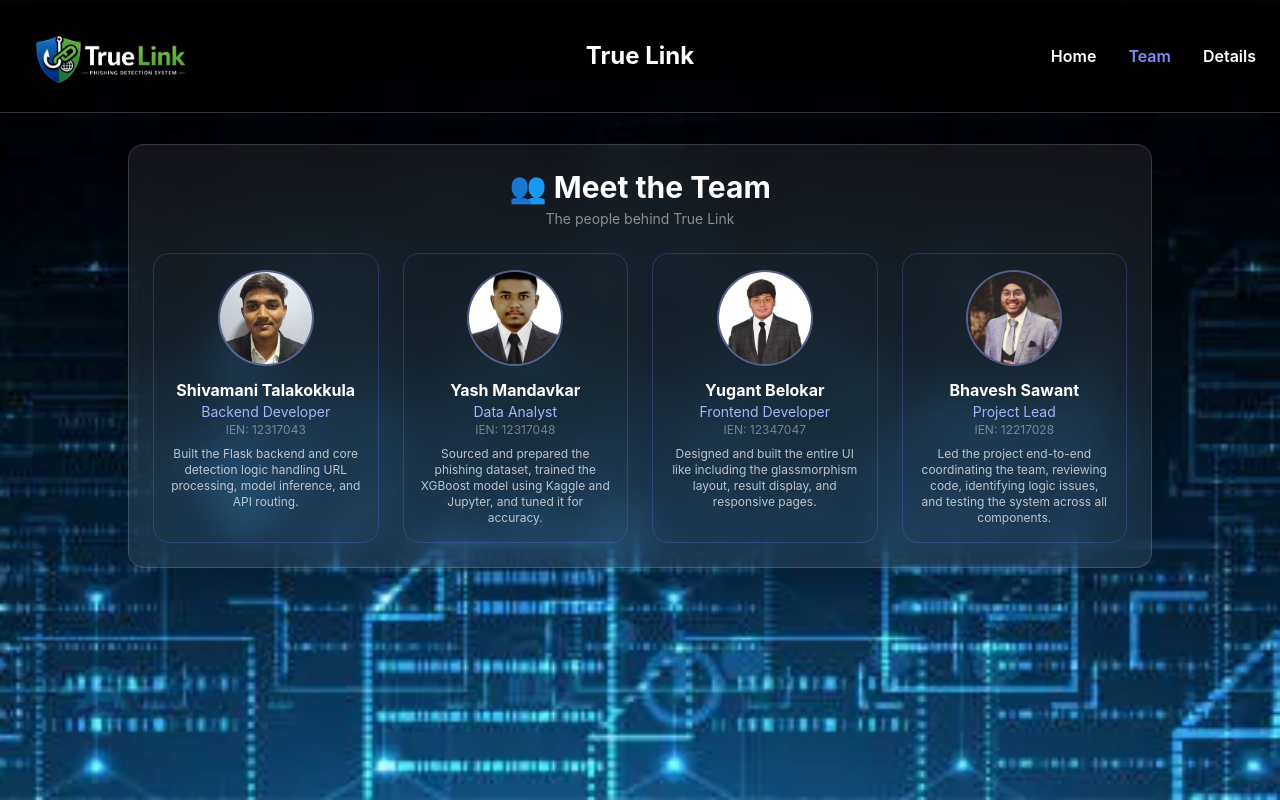
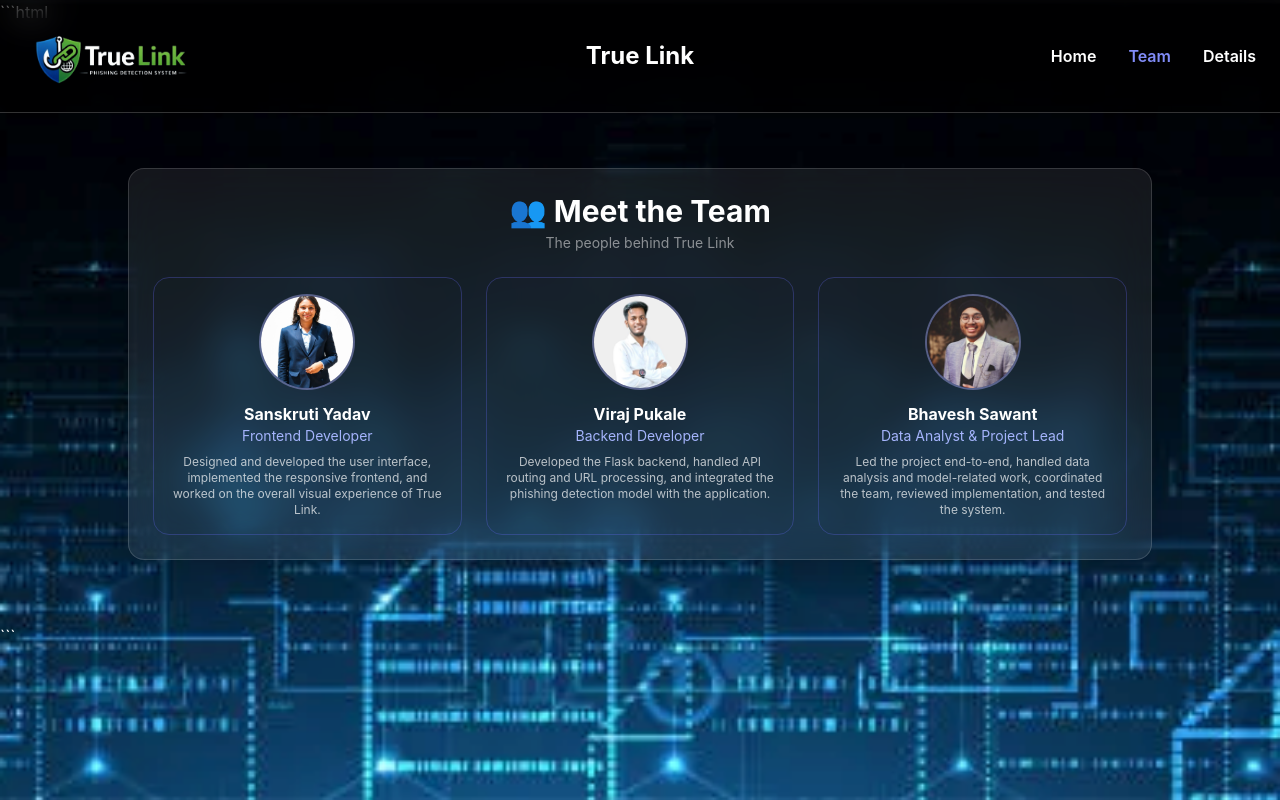
Before and after one commit to BhaveshSawant20/phishing-detector, a Flask app: page /team in a window 1280 px wide. Run offline with Flask 3, Linux system fonts and the light colour scheme; parts of the project's set-up code (start-up, migrations or seed data) failed here and were passed over; some libraries are stand-ins or nearby versions.

Commit message:
commit36

````diff
--- a/templates/home.html
+++ b/templates/home.html
@@ -204,7 +204,7 @@
             setTimeout(() => { window.location.href = href; }, 150);
           });
         });
-        ['shivamani.png','yash.png','yugant.png','bhavesh.png','truelink.png','background.png'].forEach(img => {
+        ['bhavesh.png', 'sanskruti.png', 'viraj.png', 'truelink.png', 'background.png'].forEach(img => {
           const i = new Image(); i.src = '/static/' + img;
         });
       });
--- a/templates/team.html
+++ b/templates/team.html
@@ -109,73 +109,111 @@
   </div>
 </nav>
 
+```html
 <!-- Team Section -->
 <div class="pt-28 pb-12 px-2">
   <section class="flex justify-center mt-4">
     <div class="glass w-full max-w-5xl text-center">
 
-      <h2 class="text-2xl sm:text-3xl font-bold mb-1">👥 Meet the Team</h2>
-      <p class="text-white/50 text-xs sm:text-sm mb-6">The people behind True Link</p>
+      <h2 class="text-2xl sm:text-3xl font-bold mb-1">
+        👥 Meet the Team
+      </h2>
 
-      <div class="grid grid-cols-1 sm:grid-cols-2 md:grid-cols-4 gap-6">
+      <p class="text-white/50 text-xs sm:text-sm mb-6">
+        The people behind True Link
+      </p>
 
-        <!-- Member -->
-        <a href="https://www.linkedin.com/in/shivamanitalakokkula/" target="_blank" class="member-card cursor-pointer">
+      <div class="grid grid-cols-1 sm:grid-cols-2 md:grid-cols-3 gap-6">
+
+        <!-- Sanskruti -->
+        <a href="https://www.linkedin.com/in/sanskruti-yadav-436456339/"
+           target="_blank"
+           rel="noopener noreferrer"
+           class="member-card cursor-pointer">
+
           <div class="avatar-wrap">
-            <img src="{{ url_for('static', filename='shivamani.png') }}" alt="Shivamani"
-              onerror="this.style.display='none'; this.parentNode.innerHTML='👤';">
+            <img src="{{ url_for('static', filename='sanskruti.png') }}"
+                 alt="Sanskruti Yadav"
+                 onerror="this.style.display='none'; this.parentNode.innerHTML='👤';">
           </div>
-          <h3 class="mt-3 font-bold">Shivamani Talakokkula</h3>
-          <p class="text-indigo-300 text-sm">Backend Developer</p>
-          <p class="text-white/40 text-xs">IEN: 12317043</p>
+
+          <h3 class="mt-3 font-bold">
+            Sanskruti Yadav
+          </h3>
+
+          <p class="text-indigo-300 text-sm">
+            Frontend Developer
+          </p>
+
           <p class="text-white/70 text-xs mt-2">
-            Built the Flask backend and core detection logic handling URL processing, model inference, and API routing.
+            Designed and developed the user interface, implemented the responsive
+            frontend, and worked on the overall visual experience of True Link.
           </p>
+
         </a>
 
-        <a href="https://www.linkedin.com/in/yash-mandavkar-3a41192a0/" target="_blank" class="member-card cursor-pointer">
+
+        <!-- Viraj -->
+        <a href="https://www.linkedin.com/in/viraj-pukale-53b561314/"
+           target="_blank"
+           rel="noopener noreferrer"
+           class="member-card cursor-pointer">
+
           <div class="avatar-wrap">
-            <img src="{{ url_for('static', filename='yash.png') }}" alt="Yash"
-              onerror="this.style.display='none'; this.parentNode.innerHTML='👤';">
+            <img src="{{ url_for('static', filename='viraj.png') }}"
+                 alt="Viraj Pukale"
+                 onerror="this.style.display='none'; this.parentNode.innerHTML='👤';">
           </div>
-          <h3 class="mt-3 font-bold">Yash Mandavkar</h3>
-          <p class="text-indigo-300 text-sm">Data Analyst</p>
-          <p class="text-white/40 text-xs">IEN: 12317048</p>
+
+          <h3 class="mt-3 font-bold">
+            Viraj Pukale
+          </h3>
+
+          <p class="text-indigo-300 text-sm">
+            Backend Developer
+          </p>
+
           <p class="text-white/70 text-xs mt-2">
-            Sourced and prepared the phishing dataset, trained the XGBoost model using Kaggle and Jupyter, and tuned it for accuracy.
+            Developed the Flask backend, handled API routing and URL processing,
+            and integrated the phishing detection model with the application.
           </p>
+
         </a>
 
-        <a href="https://www.linkedin.com/in/yugant-belokar-974923315/" target="_blank" class="member-card cursor-pointer">
+
+        <!-- Bhavesh -->
+        <a href="https://www.linkedin.com/in/bhaveshsawant20/"
+           target="_blank"
+           rel="noopener noreferrer"
+           class="member-card cursor-pointer">
+
           <div class="avatar-wrap">
-            <img src="{{ url_for('static', filename='yugant.png') }}" alt="Yugant"
-              onerror="this.style.display='none'; this.parentNode.innerHTML='👤';">
+            <img src="{{ url_for('static', filename='bhavesh.png') }}"
+                 alt="Bhavesh Sawant"
+                 onerror="this.style.display='none'; this.parentNode.innerHTML='👤';">
           </div>
-          <h3 class="mt-3 font-bold">Yugant Belokar</h3>
-          <p class="text-indigo-300 text-sm">Frontend Developer</p>
-          <p class="text-white/40 text-xs">IEN: 12347047</p>
+
+          <h3 class="mt-3 font-bold">
+            Bhavesh Sawant
+          </h3>
+
+          <p class="text-indigo-300 text-sm">
+            Data Analyst & Project Lead
+          </p>
+
           <p class="text-white/70 text-xs mt-2">
-            Designed and built the entire UI like including the glassmorphism layout, result display, and responsive pages.
+            Led the project end-to-end, handled data analysis and model-related work,
+            coordinated the team, reviewed implementation, and tested the system.
           </p>
-        </a>
 
-        <a href="https://www.linkedin.com/in/bhaveshsawant20/" target="_blank" class="member-card cursor-pointer">
-          <div class="avatar-wrap">
-            <img src="{{ url_for('static', filename='bhavesh.png') }}" alt="Bhavesh"
-              onerror="this.style.display='none'; this.parentNode.innerHTML='👤';">
-          </div>
-          <h3 class="mt-3 font-bold">Bhavesh Sawant</h3>
-          <p class="text-indigo-300 text-sm">Project Lead</p>
-          <p class="text-white/40 text-xs">IEN: 12217028</p>
-          <p class="text-white/70 text-xs mt-2">
-            Led the project end-to-end coordinating the team, reviewing code, identifying logic issues, and testing the system across all components.
-          </p>
         </a>
 
       </div>
     </div>
   </section>
 </div>
+```
+
 
 </body>
 </html>
````
Also changed, not shown: static/sanskruti.png (added), static/viraj.png (added).
